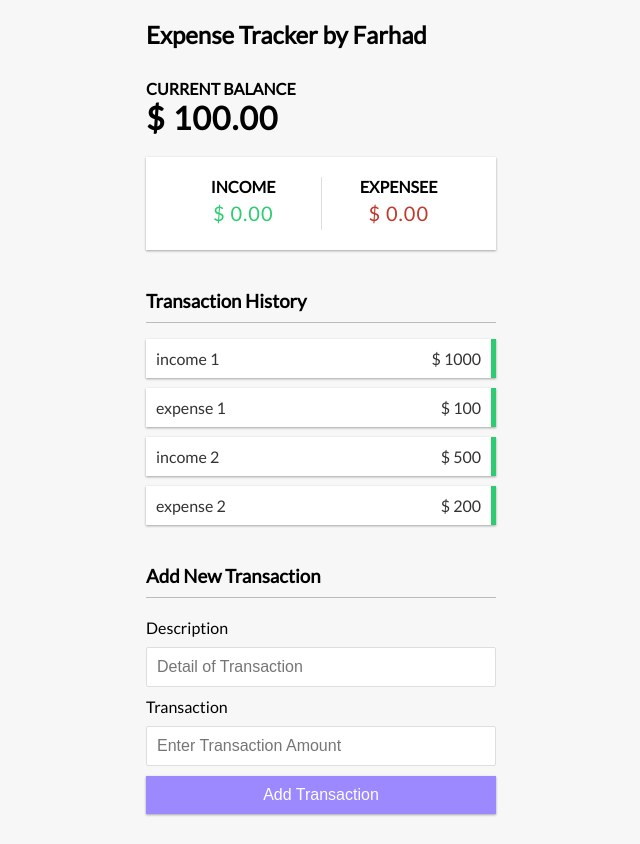
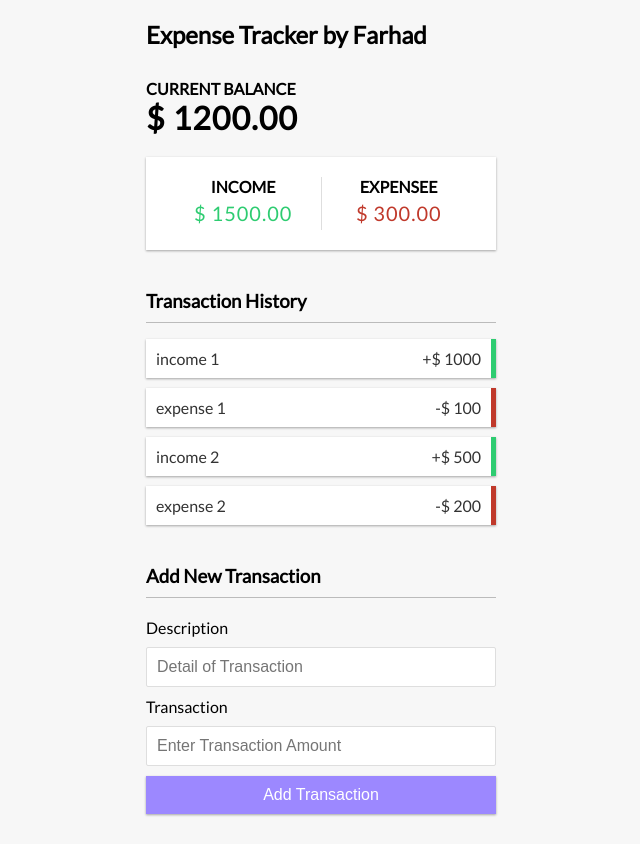
Before and after one commit to FarhadAbbasi/react-expense-tracker, a React (Create React App) app: page / in a window 1280 px wide. Shown: the whole page, without its empty margins (319-959 px from the left). Built offline with nearby package versions, Linux system fonts and the light colour scheme.

Commit message:
Getting transaction history, balance, Income Expense from state, It will be updated automatically when a transaction is made.

```diff
--- a/src/Components/AccSummery.js
+++ b/src/Components/AccSummery.js
@@ -1,15 +1,30 @@
-import React from 'react'
+import React, { useContext } from 'react'
+import { GlobalContext } from '../Context/GlobalState'
 
 export const AccSummery = () => {
+
+    const { transactions } = useContext (GlobalContext)
+    const amounts = transactions.map( trans => trans.transactionAmount )
+
+    const Income = amounts
+    .filter(item => item > 0)
+    .reduce((acc, item) => (acc += item), 0)
+    .toFixed(2);
+
+    const Expense = (
+    amounts.filter(item => item < 0)
+    .reduce((acc, item) => (acc += item), 0) * -1)
+    .toFixed(2);
+
     return (
         <div className= "inc-exp-container">
             <div>
                 <h4> Income </h4>
-                <p className="money plus"> $ 0.00 </p>
+                <p className="money plus"> $ {Income} </p>
             </div>
             <div>
                 <h4> Expensee </h4>
-                <p className= "money minus"> $ 0.00 </p>
+                <p className= "money minus"> $ {Expense} </p>
             </div>
         </div>
     )
--- a/src/Components/Balance.js
+++ b/src/Components/Balance.js
@@ -1,11 +1,17 @@
-import React from 'react'
+import React, { useContext } from 'react'
+import { GlobalContext } from '../Context/GlobalState';
 
 export const Balance = () => {
+
+    const { transactions } = useContext (GlobalContext)
+    const amounts = transactions.map( trans => trans.transactionAmount )
+    const total = amounts.reduce ((acc, item) => (acc += item), 0 ).toFixed(2) ;
+
     return (
         <div>
             <div>
                 <h4>  Current Balance </h4>
-                <h1> $ 100.00 </h1>
+                <h1> $ {total} </h1>
             </div>
 
         </div>
--- a/src/Components/Transaction.js
+++ b/src/Components/Transaction.js
@@ -2,13 +2,18 @@ import React from 'react'
 
 export const Transaction = ( {transaction} ) => {
 
-    console.log(transaction) ;
+    const sign = transaction.transactionAmount < 0 ? '-' : '+';
+
+    // const {deleteTransaction} = useContext(GlobalContext) ;
 
     return (
-            <li className="plus">
+            <li className= { transaction.transactionAmount > 0 ? 'plus' : "minus" }>
                 {transaction.description}
-                <span>$ {transaction.transactionAmount}</span>
-                <button className="delete-btn">X</button>
+                <span>{sign}$ {Math.abs(transaction.transactionAmount)}</span>
+                <button
+                className="delete-btn"
+                // onClick= {()=> deleteTransaction (transaction.id) }
+                >X</button>
             </li>
     )
 }
--- a/src/Context/GlobalState.js
+++ b/src/Context/GlobalState.js
@@ -4,10 +4,10 @@ import AppReducer from "./AppReducer";
 //create initial states
 const initialState = {
     transactions :[
-        {id : 1, description : "income 1", transactionAmount : '1000' }
-        ,{id : 2, description : "expense 1", transactionAmount : '100' }
-        ,{id : 3, description : "income 2", transactionAmount : "500" }
-        ,{id : 4, description : "expense 2", transactionAmount : "200" }
+        {id : 1, description : "income 1", transactionAmount : 1000 }
+        ,{id : 2, description : "expense 1", transactionAmount : -100 }
+        ,{id : 3, description : "income 2", transactionAmount : 500 }
+        ,{id : 4, description : "expense 2", transactionAmount : -200 }
     ]
 }
 
```
